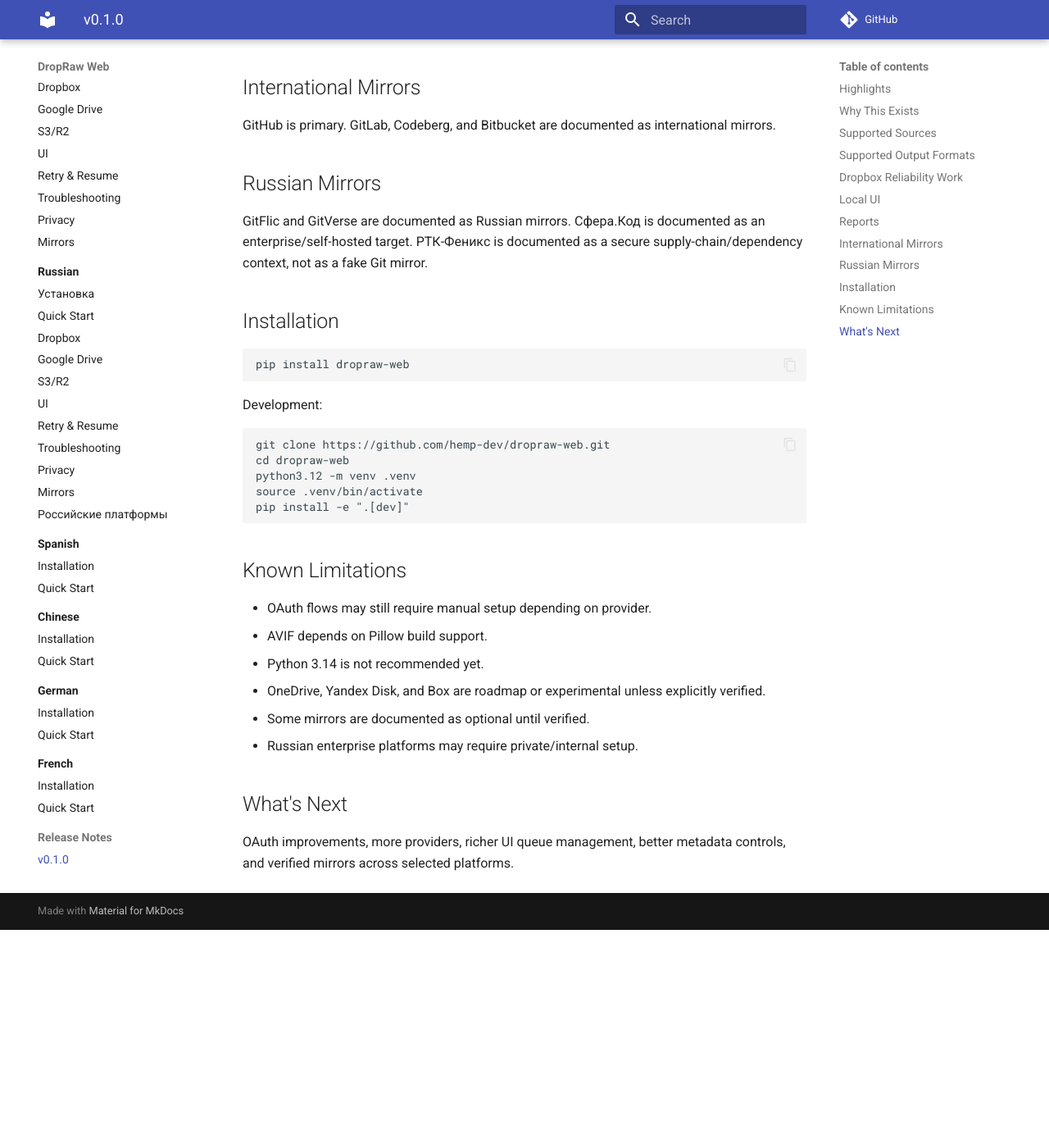
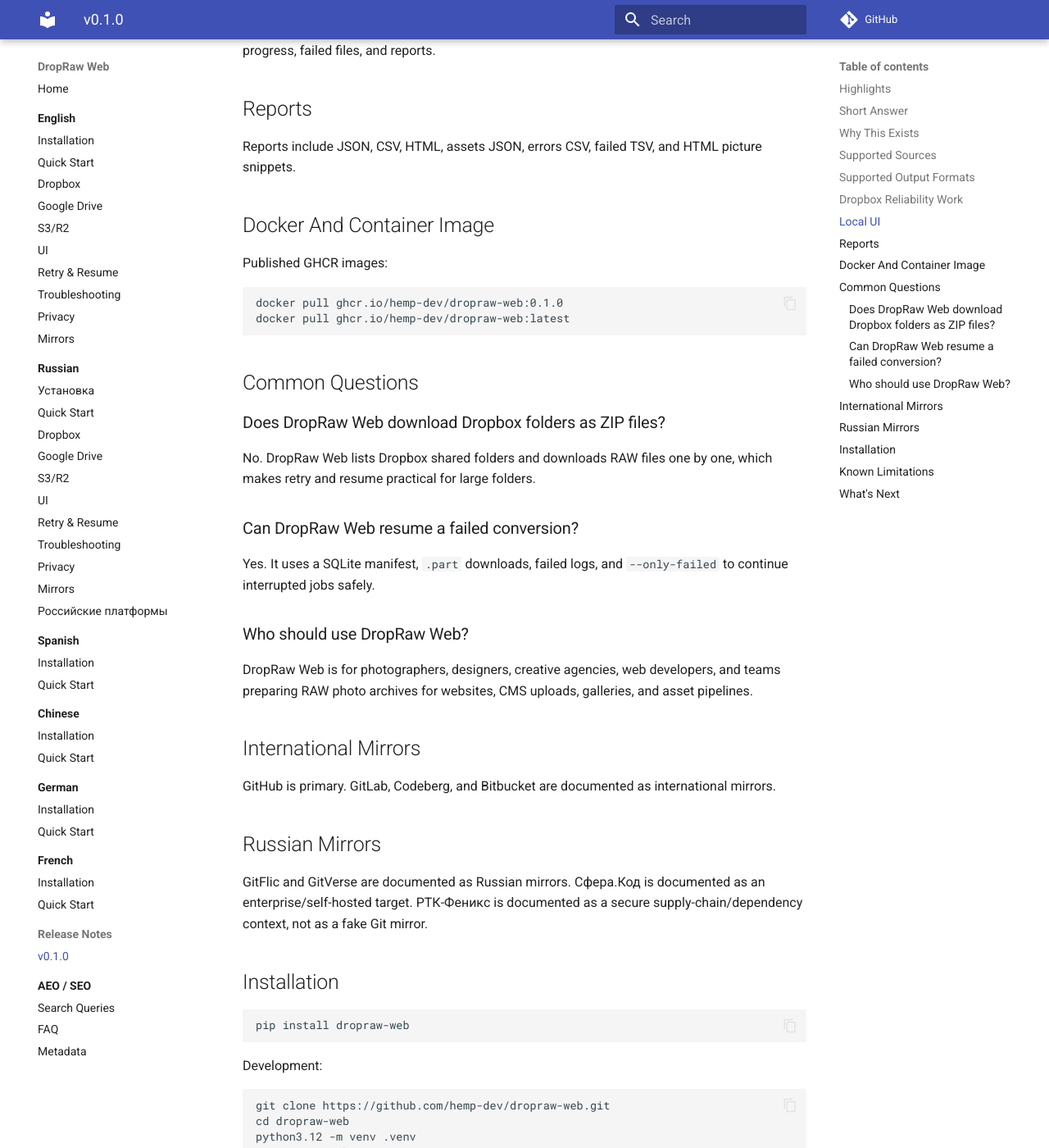
Before and after one commit to hemp-dev/dropraw-web, an MkDocs documentation site: the page built from docs/release-notes/v0.1.0.md, in a window 1280 px wide and 1400 px high, scrolled down 1244 px. Shown: the whole window at 82% size. Built offline with MkDocs 1.6.1 and Material for MkDocs 9.7.7, drawn with Linux system fonts in a browser that asks for light colours; comment, search, counter and statistics services are not loaded; before the commit the page ends 2378 px from its top, so only the background shows below that; some of the changed text lies outside the part shown.

Commit message:
Add AEO and SEO release materials

````diff
--- a/docs/release-notes/v0.1.0.md
+++ b/docs/release-notes/v0.1.0.md
@@ -6,6 +6,10 @@
 - Produce WebP, AVIF, JPEG, and PNG assets.
 - Resume safely after network failures.
 - Avoid huge folder ZIP downloads.
+
+## Short Answer
+
+DropRaw Web v0.1.0 is an open-source CLI and local UI for converting large RAW photo folders from Dropbox, Google Drive, S3/R2, and local folders into optimized WebP, AVIF, JPEG, and PNG assets without downloading huge ZIP archives.
 
 ## Why This Exists
 
@@ -32,6 +36,29 @@
 ## Reports
 
 Reports include JSON, CSV, HTML, assets JSON, errors CSV, failed TSV, and HTML picture snippets.
+
+## Docker And Container Image
+
+Published GHCR images:
+
+```bash
+docker pull ghcr.io/hemp-dev/dropraw-web:0.1.0
+docker pull ghcr.io/hemp-dev/dropraw-web:latest
+```
+
+## Common Questions
+
+### Does DropRaw Web download Dropbox folders as ZIP files?
+
+No. DropRaw Web lists Dropbox shared folders and downloads RAW files one by one, which makes retry and resume practical for large folders.
+
+### Can DropRaw Web resume a failed conversion?
+
+Yes. It uses a SQLite manifest, `.part` downloads, failed logs, and `--only-failed` to continue interrupted jobs safely.
+
+### Who should use DropRaw Web?
+
+DropRaw Web is for photographers, designers, creative agencies, web developers, and teams preparing RAW photo archives for websites, CMS uploads, galleries, and asset pipelines.
 
 ## International Mirrors
 
--- /dev/null
+++ b/docs/seo/faq.md
@@ -0,0 +1,41 @@
+# FAQ For Search And Answer Engines
+
+## What is DropRaw Web?
+
+DropRaw Web is an open-source CLI and local UI for converting large RAW photo folders from Dropbox, Google Drive, S3/R2, and local folders into optimized WebP, AVIF, JPEG, and PNG assets.
+
+## What problem does DropRaw Web solve?
+
+DropRaw Web solves the problem of preparing large RAW photo archives for websites without fragile manual downloads. It scans folders, downloads RAW files one by one, converts them to web formats, writes reports, and resumes after network failures.
+
+## Does DropRaw Web download Dropbox folders as ZIP files?
+
+No. DropRaw Web avoids huge Dropbox ZIP downloads. It lists Dropbox shared folders and downloads RAW files one by one, which makes retry, resume, `.part` downloads, and failed logs possible.
+
+## Which sources does DropRaw Web support?
+
+DropRaw Web supports local folders, Dropbox shared folders, Google Drive folders, AWS S3, Cloudflare R2, MinIO, and S3-compatible storage. OneDrive, Yandex Disk, and Box are roadmap or experimental unless explicitly verified.
+
+## Which output formats does DropRaw Web support?
+
+DropRaw Web supports WebP, AVIF, JPEG, and PNG outputs. AVIF depends on Pillow build support in the local Python environment.
+
+## Which RAW formats does DropRaw Web support?
+
+DropRaw Web supports common RAW formats including NEF, CR2, CR3, ARW, RAF, RW2, ORF, DNG, PEF, NRW, RWL, IIQ, 3FR, ERF, MEF, MOS, MRW, SRW, and X3F.
+
+## Can DropRaw Web resume failed jobs?
+
+Yes. DropRaw Web stores conversion state in a SQLite manifest, uses `.part` downloads, writes `dropraw_failed.tsv`, and supports `--only-failed` to retry failed files without overwriting existing outputs.
+
+## Who should use DropRaw Web?
+
+DropRaw Web is useful for photographers, designers, creative agencies, web developers, and teams preparing image assets for websites, CMS uploads, galleries, landing pages, and asset pipelines.
+
+## Is DropRaw Web a hosted service?
+
+No. DropRaw Web runs locally as a CLI or local web UI. Cloud credentials stay in the user's environment or local secret setup.
+
+## Does DropRaw Web strip metadata?
+
+The default metadata mode is `strip`, which removes GPS and private camera metadata where supported by output encoders. This is recommended for public website images.
--- /dev/null
+++ b/docs/seo/index.md
@@ -0,0 +1,61 @@
+# AEO / SEO Release Pack
+
+Last updated: 2026-05-15
+
+## Primary Positioning
+
+DropRaw Web is an open-source CLI and local UI for converting large RAW photo folders from Dropbox, Google Drive, S3/R2, and local folders into optimized WebP, AVIF, JPEG, and PNG assets without downloading huge ZIP archives.
+
+## Best Short Answer
+
+DropRaw Web helps photographers, designers, agencies, and web developers turn large RAW archives into website-ready image assets. It scans cloud or local folders, downloads files one by one, converts RAW formats into modern web image formats, and resumes safely after network failures.
+
+## Core Entity Facts
+
+| Field | Value |
+| --- | --- |
+| Name | DropRaw Web |
+| Version | 0.1.0 |
+| Category | Open-source photo conversion CLI and local UI |
+| Primary repo | `https://github.com/hemp-dev/dropraw-web` |
+| Package name | `dropraw-web` |
+| Command | `dropraw` |
+| License | MIT |
+| Recommended Python | 3.11, 3.12 |
+| Inputs | Local folders, Dropbox shared folders, Google Drive folders, S3/R2 buckets |
+| Outputs | WebP, AVIF, JPEG, PNG |
+| Key reliability features | Retry, `.part` downloads, failed log, resume, SQLite manifest |
+
+## Citation-worthy Proof Point
+
+DropRaw Web v0.1.0 was validated against a real Dropbox shared folder containing 816 Nikon NEF files. The release includes retry/resume behavior for transient listing and download errors seen during that real-world workflow.
+
+## One-sentence Description
+
+DropRaw Web converts large RAW photo folders from Dropbox, Google Drive, S3/R2, and local folders into optimized web images, with retry and resume support for unreliable cloud downloads.
+
+## Two-sentence Description
+
+DropRaw Web is an open-source CLI and local UI for preparing RAW photo archives for the web. It avoids huge ZIP downloads by listing cloud folders, downloading RAW files one by one, converting them to WebP/AVIF/JPEG/PNG, and resuming safely after failures.
+
+## Long Description
+
+DropRaw Web is a practical open-source tool for photographers, designers, agencies, and web developers who need to convert large RAW photo folders into website-ready image assets. It supports Dropbox shared folders, Google Drive folders, S3/R2 buckets, and local directories. The tool focuses on reliability for large archives: listing retries, download retries, exponential backoff, `.part` downloads, size checks, failed logs, `--only-failed`, reports, and SQLite manifest-based resume.
+
+## Claims To Use
+
+- DropRaw Web does not download Dropbox shared folders as huge ZIP archives.
+- DropRaw Web supports local folders, Dropbox, Google Drive, S3, Cloudflare R2, and S3-compatible storage.
+- DropRaw Web converts RAW files to WebP, AVIF, JPEG, and PNG.
+- DropRaw Web v0.1.0 is tested with Python 3.11 and 3.12.
+- DropRaw Web can resume interrupted conversions without overwriting existing outputs.
+- DropRaw Web includes a local UI and CLI.
+
+## Claims To Avoid
+
+- Do not claim all cloud providers are fully supported.
+- Do not claim Python 3.14 is recommended.
+- Do not claim every mirror is active before verification.
+- Do not claim AVIF works on every Pillow build.
+- Do not claim fully automatic OAuth for every provider.
+- Do not publish private credentials, source links, or customer file paths.
--- /dev/null
+++ b/docs/seo/metadata.md
@@ -0,0 +1,69 @@
+# SEO Metadata
+
+## GitHub Repository
+
+Title:
+
+```text
+DropRaw Web — Multi-cloud RAW to WebP/AVIF/JPEG converter
+```
+
+Description:
+
+```text
+Open-source CLI + local UI for converting large RAW photo folders from Dropbox, Google Drive, S3/R2 and local folders into optimized WebP/AVIF/JPEG assets — without huge ZIP downloads.
+```
+
+Topics:
+
+```text
+raw, webp, avif, jpeg, photography, dropbox, google-drive, s3, r2, cli, image-conversion, batch-processing
+```
+
+## Docs Site
+
+Meta title:
+
+```text
+DropRaw Web Docs — Convert RAW folders to WebP, AVIF, JPEG, PNG
+```
+
+Meta description:
+
+```text
+Documentation for DropRaw Web, an open-source CLI and local UI that converts large RAW photo folders from Dropbox, Google Drive, S3/R2, and local folders into web-ready assets with retry and resume.
+```
+
+## Release Page
+
+Release title:
+
+```text
+DropRaw Web v0.1.0 — Multi-cloud RAW to Web Assets
+```
+
+Release summary:
+
+```text
+DropRaw Web v0.1.0 converts large RAW photo folders from Dropbox, Google Drive, S3/R2, and local folders into WebP/AVIF/JPEG/PNG assets. It avoids huge ZIP downloads and includes retry, .part downloads, failed logs, reports, Docker, GHCR images, and a local UI.
+```
+
+## Social Preview
+
+Headline:
+
+```text
+Convert RAW photo folders to web-ready images without huge ZIP downloads
+```
+
+Subheadline:
+
+```text
+Open-source CLI + local UI for Dropbox, Google Drive, S3/R2, and local RAW archives.
+```
+
+## Canonical Links
+
+- Repository: `https://github.com/hemp-dev/dropraw-web`
+- Release: `https://github.com/hemp-dev/dropraw-web/releases/tag/v0.1.0`
+- Container image: `ghcr.io/hemp-dev/dropraw-web:0.1.0`
--- a/mkdocs.yml
+++ b/mkdocs.yml
@@ -52,6 +52,11 @@
       - Quick Start: fr/quick-start.md
   - Release Notes:
       - v0.1.0: release-notes/v0.1.0.md
+  - AEO / SEO:
+      - Release Pack: seo/index.md
+      - Search Queries: seo/queries.md
+      - FAQ: seo/faq.md
+      - Metadata: seo/metadata.md
 markdown_extensions:
   - admonition
   - toc:
````
Also changed, not shown: README.md (+36 -1 lines), docs/launch/seo-snippets.md (added, +42 -0 lines), docs/seo/queries.md (added, +50 -0 lines), 2 other files.
